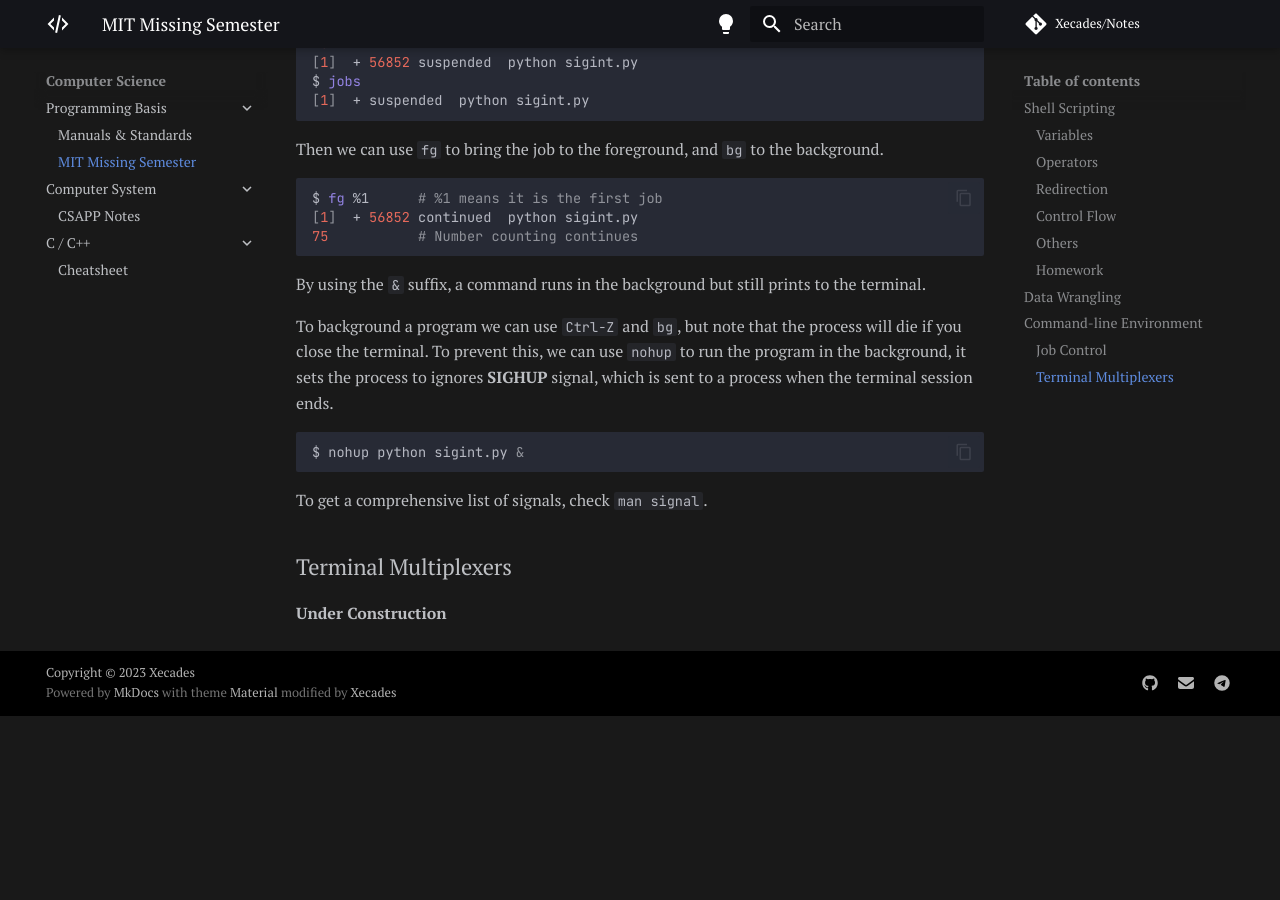
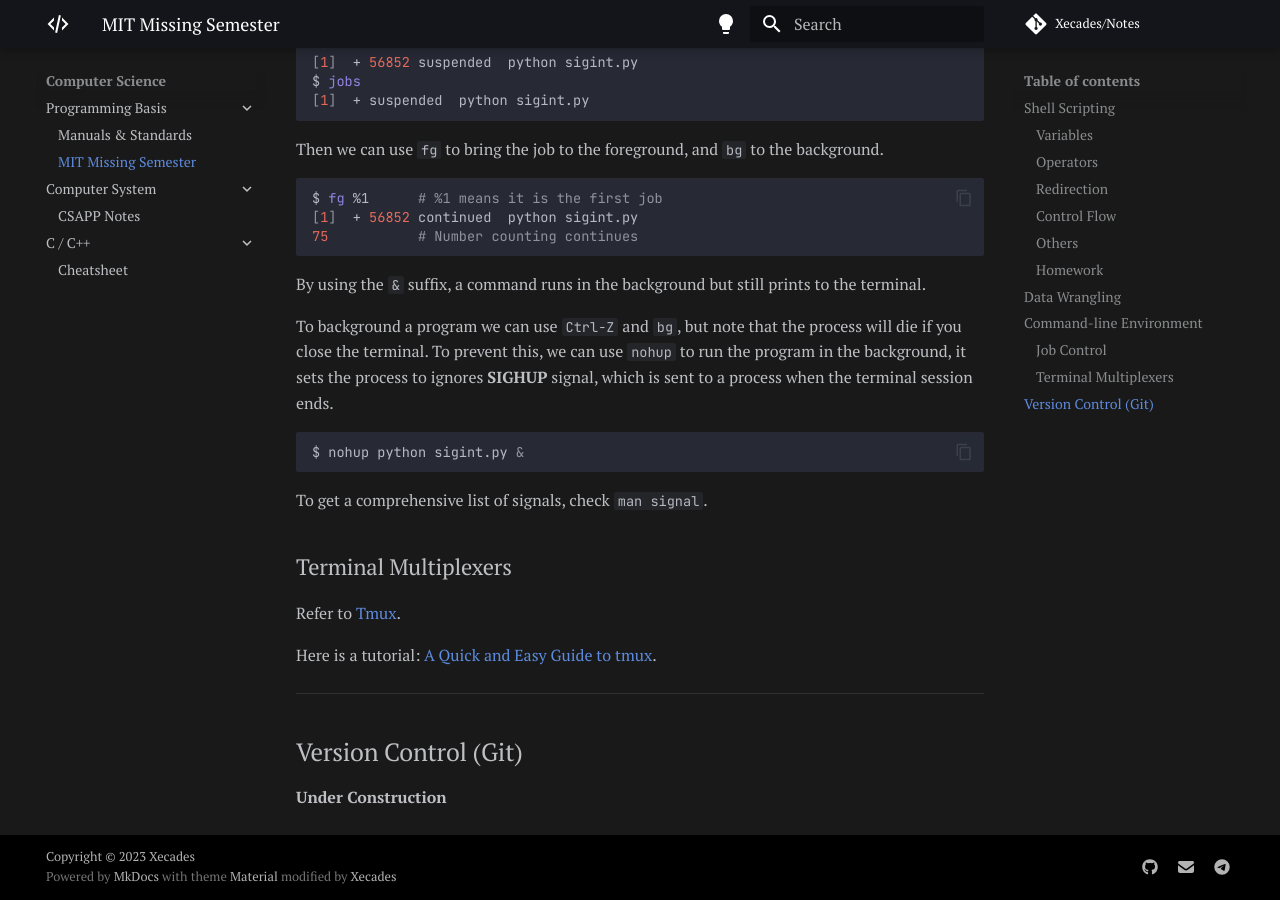
Before and after one commit to Xecades/Notes, an MkDocs documentation site: the page built from docs/cs/basis/mit-missing-semester.md, in a window 1280 px wide and 900 px high, scrolled down 5877 px. Built offline with MkDocs 1.6.1 and Material for MkDocs 9.7.7, drawn with Linux system fonts in a browser that asks for light colours; comment, search, counter and statistics services are not loaded; before the commit the page ends 6593 px from its top, so only the background shows below that.

Commit message:
docs: update MIT Missing Semester

```diff
--- a/docs/cs/basis/mit-missing-semester.md
+++ b/docs/cs/basis/mit-missing-semester.md
@@ -261,4 +261,12 @@
 
 ### Terminal Multiplexers
 
+Refer to [Tmux](https://github.com/tmux/tmux/wiki).
+
+Here is a tutorial: [A Quick and Easy Guide to tmux](https://www.hamvocke.com/blog/a-quick-and-easy-guide-to-tmux/).
+
+---
+
+## Version Control (Git)
+
 **Under Construction**
```
